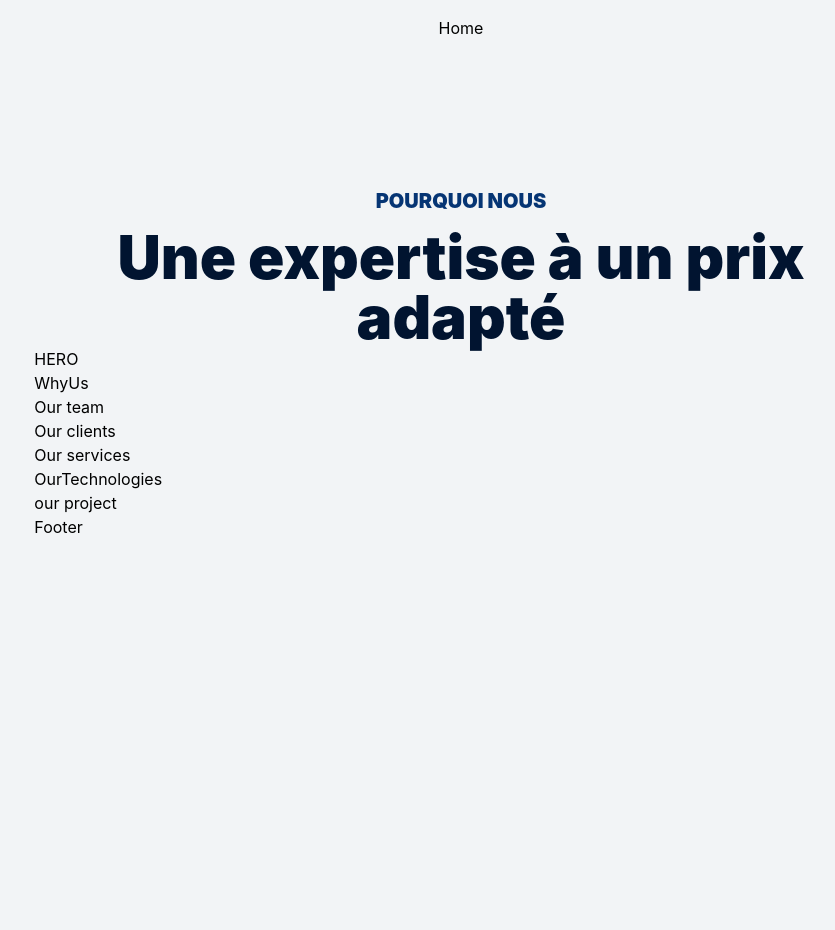
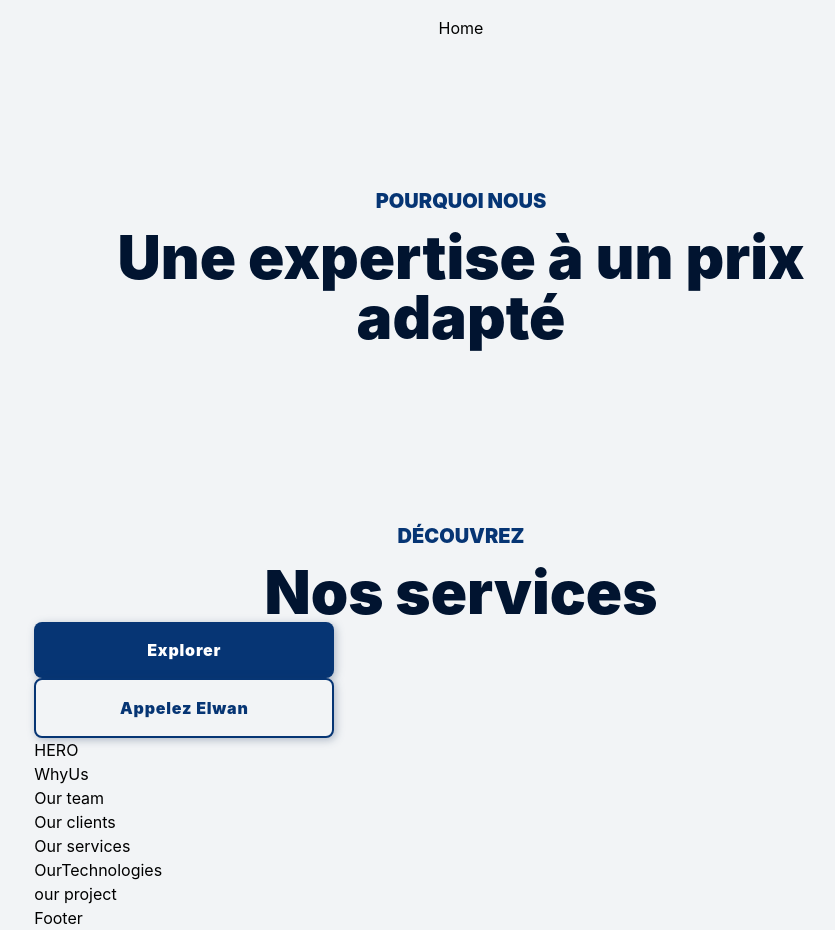
Before and after one commit to Support-Informatique/support-informatique.ch, a React (Vite) app: page / in a window 1280 px wide. Shown: the whole page, without its empty margins (179-1014 px from the left). Before the commit the page ends 800 px from the top, so only its background shows below. Built offline with nearby package versions, Linux system fonts and the light colour scheme; a web font is replaced by a local one.

Commit message:
💄 add style to Button

```diff
--- a/src/components/Button.tsx
+++ b/src/components/Button.tsx
@@ -9,7 +9,19 @@ const Button: React.FC<ButtonProps> = ({
   text = 'Button',
   type = 'filled'
 }) => {
-  return <button onClick={onClick}>{text}</button>
+  const customClass =
+    type === 'filled'
+      ? 'text-white bg-primary'
+      : 'text-primary border-primary border-2 bg-background'
+
+  return (
+    <button
+      className={`${customClass} drop-shadow-button rounded-lg w-fit min-w-[300px] font-black py-4 px-5 tracking-wider`}
+      onClick={onClick}
+    >
+      {text}
+    </button>
+  )
 }
 
 export default Button
--- a/src/components/SectionTitle.tsx
+++ b/src/components/SectionTitle.tsx
@@ -44,14 +44,14 @@ const SectionTitle: React.FC<SectionTitleProps> = ({
       >
         <span
           className={
-            'text-primary text-xs sm:text-md md:text-lg lg:text-xl uppercase font-black'
+            'text-primary text-md md:text-lg lg:text-xl uppercase font-black'
           }
         >
           {subtitle}
         </span>
         <p
           className={
-            'text-darkText text-2xl sm:text-3xl md:text-4xl lg:text-5xl xl:text-6xl font-black text-center'
+            'text-darkText text-3xl sm:text-4xl md:text-6xl lg:text-6xl xl:text-6xl font-black text-center'
           }
         >
           {title}
--- a/src/css/index.css
+++ b/src/css/index.css
@@ -66,6 +66,7 @@
   -webkit-font-smoothing: antialiased;
   -moz-osx-font-smoothing: grayscale;
   -webkit-text-size-adjust: 100%;
+  box-sizing: border-box;
 }
 
 html {
--- a/src/pages/Home.tsx
+++ b/src/pages/Home.tsx
@@ -5,6 +5,7 @@
 // functions
 
 // components
+import Button from '@/components/Button'
 import Page from '@/components/Page'
 import Footer from '@/components/sections/Footer'
 import Hero from '@/components/sections/Hero'
@@ -20,10 +21,17 @@ const Home: React.FC = () => {
   return (
     <Page title='Home'>
       <SectionTitle
+        subtitle='pourquoi nous'
         title='Une expertise à un prix adapté'
-        subtitle='pourquoi nous'
         background='peak'
       />
+      <SectionTitle
+        subtitle='découvrez'
+        title='Nos services'
+        background='horizon'
+      />
+      <Button text='Explorer' type='filled'/>
+      <Button text='Appelez Elwan' type='outlined'/>
       <Hero />
       <WhyUs />
       <OurTeam />
--- a/tailwind.config.cjs
+++ b/tailwind.config.cjs
@@ -17,8 +17,19 @@ module.exports = {
       backgroundImage: {
         'line-mountains-peak': "url('@/assets/images/line-mountains-peak.svg')",
         'line-mountains-horizon': "url('@/assets/images/line-mountains-horizon.svg')",
-      }
+      },
+      dropShadow: {
+        'button': "2px 2px 4px rgba(19, 47, 85, 0.3)",
+        "button-hover": "2px 2px 4px rgba(19, 47, 85, 0.5)"
+      },
     },
+  },
+  // This is because we define which background image to use dynamically
+  purge: {
+    content: ['./src/**/*.{js,jsx,ts,tsx}'],
+    options: {
+      safelist: ['bg-line-mountains-peak', 'bg-line-mountains-horizon']
+    }
   },
   plugins: []
 }
```
Also changed, not shown: src/assets/images/line-mountains-horizon.svg.
